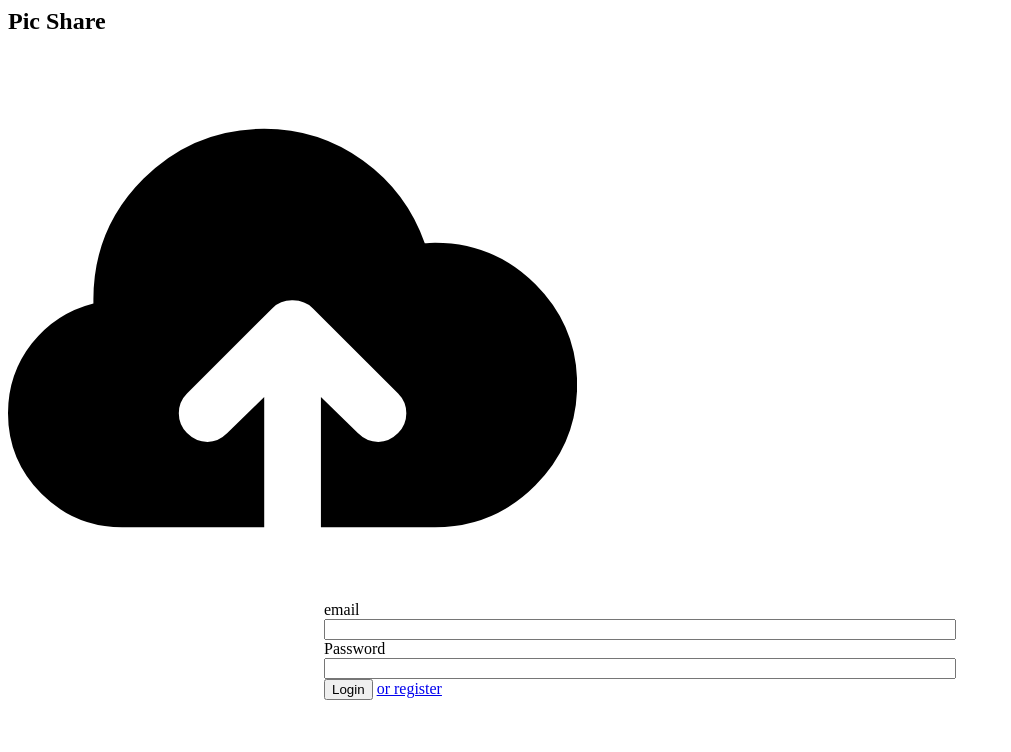
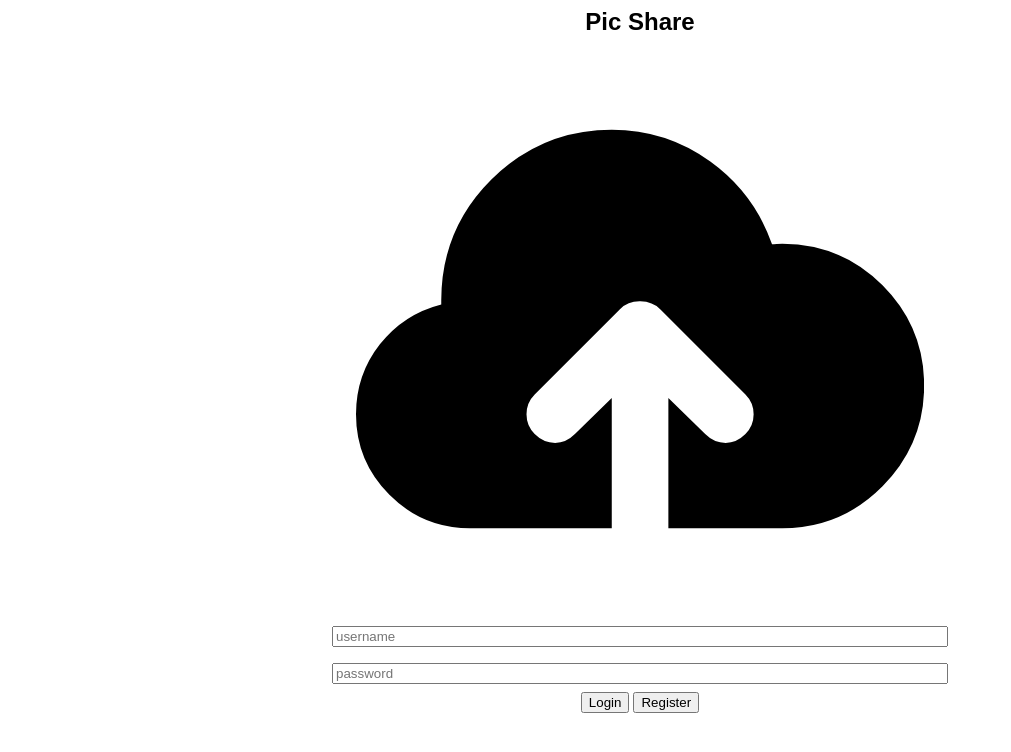
Before and after one commit to stormageddon/PicShare, an Electron app: page login.html in a window 1280 px wide. Shown: the whole page, without its empty margins (0-1011 px from the left). Drawn offline with Linux system fonts and the light colour scheme; no server answers.

Commit message:
Allow registering of users

```diff
--- a/login.css
+++ b/login.css
@@ -1,12 +1,18 @@
 .login-form {
     width: 50%;
     margin: 0 auto;
+    padding: 16px;
 }
 
 .login-form input {
     width: 100%;
 }
 
+.input-container {
+    padding: 8px;
+    font-family: lato, lato-regular, sans-serif;
+}
+
 #login-container {
 
 }
--- a/login.html
+++ b/login.html
@@ -4,25 +4,23 @@
     <link rel="stylesheet" href="https://maxcdn.bootstrapcdn.com/font-awesome/4.5.0/css/font-awesome.min.css"></link>
   </head>
   <body>
-    <div style="width: 100%">
-      <h2 style="margins: 0 auto;">Pic Share</h2>
+    <div style="width: 100%; text-align: center;">
+      <h2 style="margins: 0 auto; font-family: lato-bold, sans-serif;">Pic Share</h2>
       <img src="./img/upload-cloud.svg" width="45%" />
       <div id="errorLabel" style="display: none;">
 	<p style="color: red">Invalid username</p>
       </div>
       <div id="login-container">
 	<form class="login-form" name="loginForm" onsubmit="return;">
-	  <div>
-	    <label>email</label>
-	    <input type="text" id="email"/>
+	  <div class="input-container">
+	    <input type="text" id="email" placeholder="username"/>
 	  </div>
-	  <div>
-	    <label>Password</label>
-	    <input type="password" id="password" flex="flex"/>
+	  <div class="input-container">
+	    <input type="password" id="password" flex="flex" placeholder="password"/>
 	  </div>
 	  <div>
 	    <button type='submit' onclick="login();">Login</button>
-	    <a href="#">or register</a>
+	    <button onclick="register();">Register</a>
 	  </div>
 	</form>
       </div>
@@ -35,6 +33,21 @@
         console.log("Error!", errorMessage)
         document.getElementById("errorLabel").style.display = 'visible'
       });
+
+      var register = function(event) {
+        email = document.getElementById('email').value
+        password = document.getElementById('password').value
+
+        console.log("Email:", email);
+        console.log("Password:", password);
+
+        if( email.length === 0 || password.length === 0 ) {
+          document.getElementById('errorLabel').innerHTML = '<p>Email and password required to register</p>';
+          return;
+        }
+        ipc.send('register', {'username': email, 'password': password});
+      }
+
 
       var login = function() {
         ipc.send('login', {'email': document.getElementById('email').value, 'password': document.getElementById('password').value});
--- a/picshare.coffee
+++ b/picshare.coffee
@@ -173,6 +173,11 @@ require('electron').ipcMain.on 'exit', (event, shouldExit)->
   fetchLastImages()
 .on 'openDevTools', (event)->
   menubar.window.openDevTools()
+.on 'register', (event, credentials)->
+  uploader.register(credentials).then (response)->
+    console.log 'register response:', response
+  .catch (err)->
+    console.log 'error registering', err
 .on 'logout', (event)->
   uploader.logout(CURRENT_USER.sessionToken).then ->
     menubar.window.loadURL(path.join('file://', __dirname, 'dist/PicShare-darwin-x64/PicShare.app/Contents/Resources/app/login.html'))
```
Also changed, not shown: upload.coffee (+9 -1 lines).
